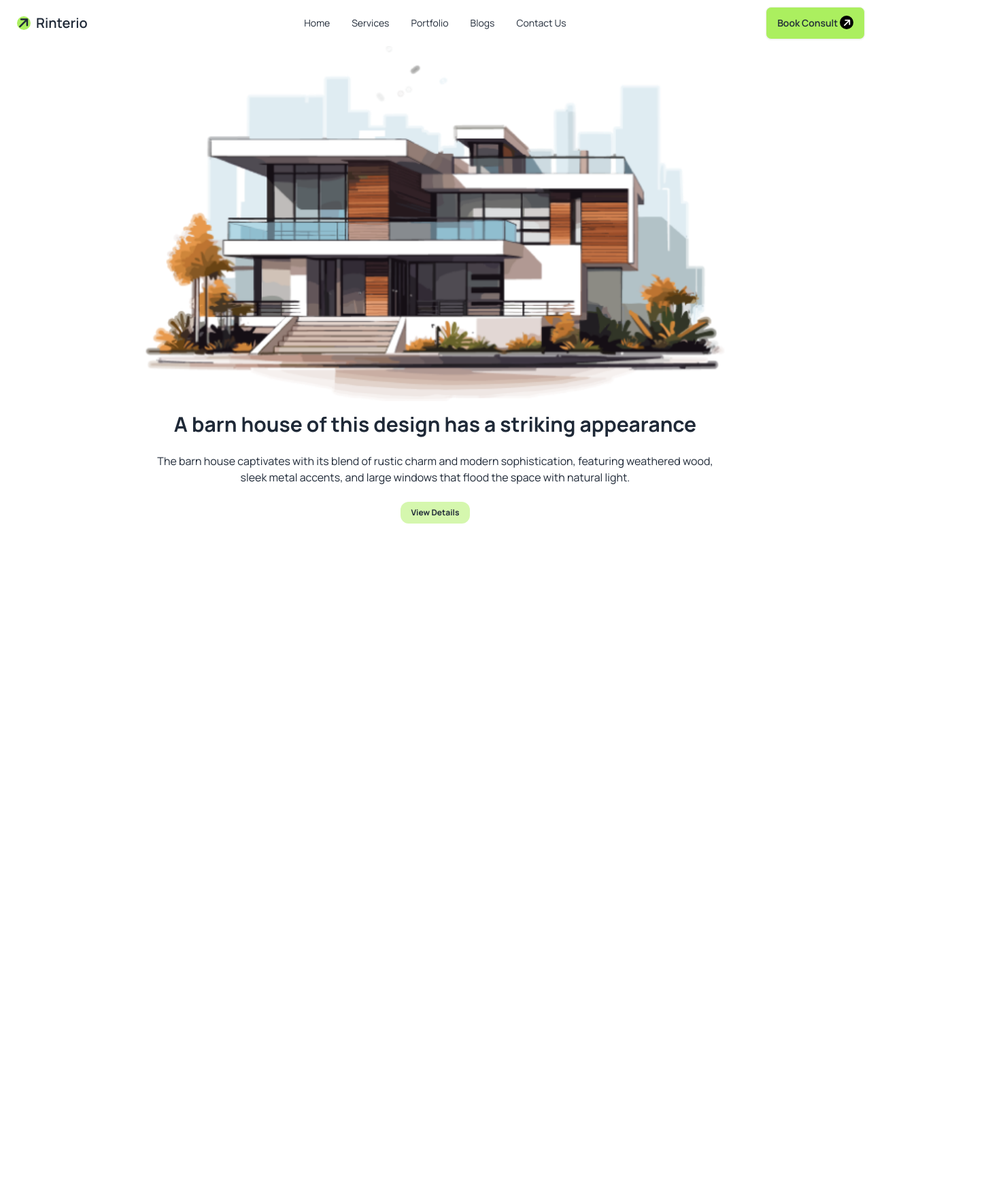
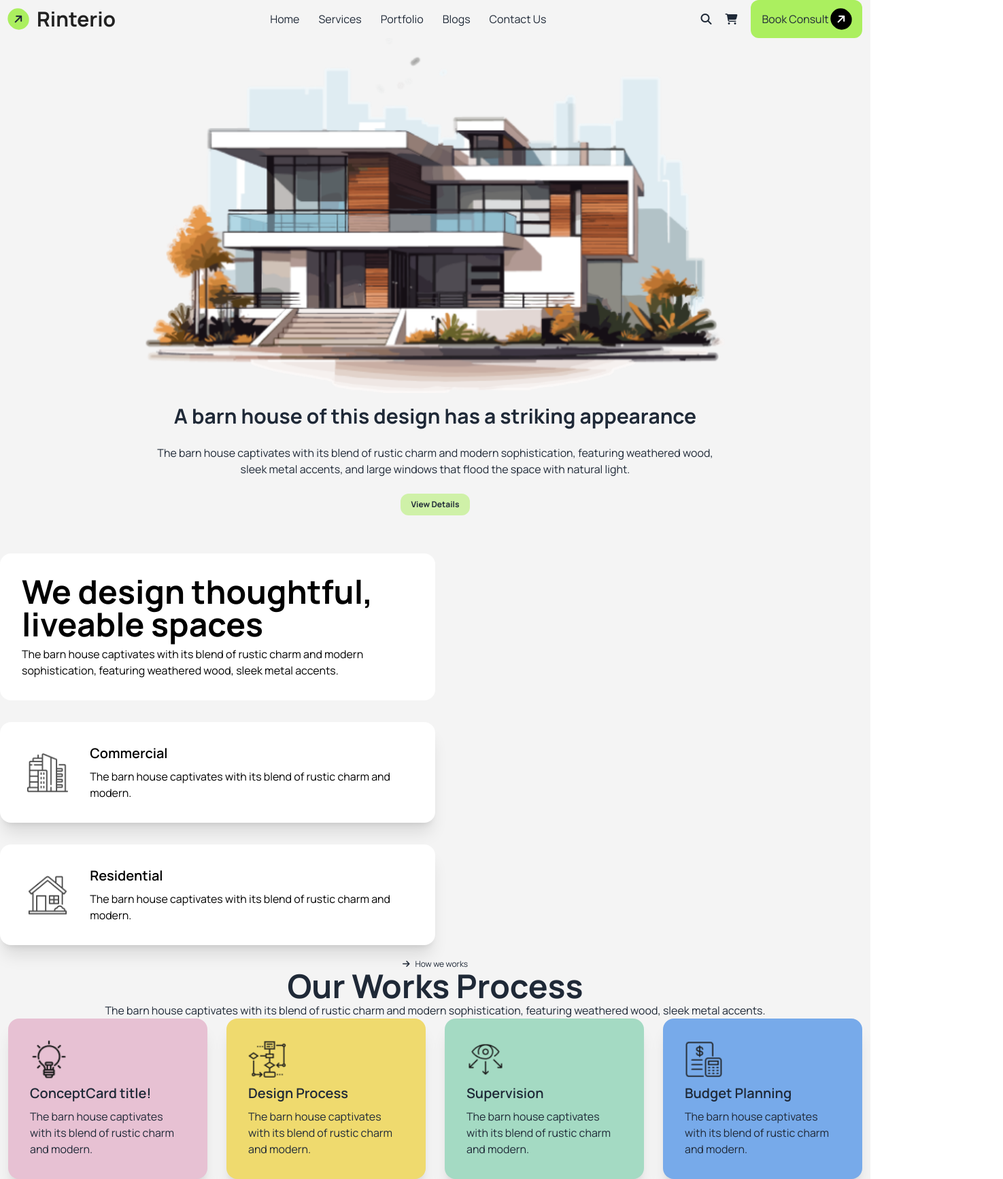
Before and after one commit to mdopi2024/batch-10-assignmen-3, a plain HTML site: page index.html in a window 1280 px wide. Shown: the whole page at 68% size, 1475 px wide, since content can reach past the window. Before the commit the page ends 800 px from the top, so only its background shows below. Drawn offline with nearby package versions, Linux system fonts and the light colour scheme.

Commit message:
our work process section done

```diff
--- a/index.html
+++ b/index.html
@@ -21,60 +21,37 @@
     }
  </style>
 </head>
-<body class="google-font">
+<body class="google-font bg-[#F4F4F4] ">
      <!-- header section start here -->
      <header class=" ">
       <!-- nav bar here -->
-        <nav class="container mx-auto">
-            <div class="navbar bg-base-100">
-                <div class="navbar-start">
-
-                  <a class="btn btn-ghost text-xl">
-                    <i class="fa-solid fa-arrow-right  -rotate-45 bg-[#ABEF5F] w-5 h-5  rounded-full"></i>
-                    Rinterio</a>
+        <nav class="flex items-center justify-between mx-3">
+          <!-- nav start -->
+          <div class="flex  items-center gap-3">
+            <i class="fa-solid fa-arrow-right bg-[#ABEF5F] p-2 rounded-full -rotate-45"></i>
+            <h1 class="text-3xl font-bold text-[#212121]">Rinterio</h1>
           </div>
-                <div class="navbar-center hidden lg:flex">
-                  <ul class="menu menu-horizontal px-1">
-                    <li><a>Home</a></li>
-                      <li><a>Services</a></li>
-                      <li><a>Portfolio</a></li>
-                      <li><a>Blogs</a></li>
-                      <li><a>Contact Us</a></li>
+          <!-- nav center -->
+           <div class="hidden md:hidden lg:block">
+            <ul class="flex gap-7">
+              <li><a href="">Home</a></li>
+              <li><a href="">Services</a></li>
+              <li><a href="">Portfolio</a></li>
+              <li><a href="">Blogs</a></li>
+              <li><a href="">Contact Us</a></li>
             </ul>
            </div>
-                <div class="navbar-end">
+           <!-- nav end -->
+            <div class="flex items-center gap-5 ">
+              <i class="fa-solid fa-magnifying-glass hidden md:block lg:block"></i>
+              <i class="fa-solid fa-cart-shopping  hidden md:block lg:block"></i>
 
-                  <a class="btn  bg-[#ABEF5F]   hidden md:block pt-3 lg:block">
+              <button class="bg-[#ABEF5F] py-3 px-4 rounded-xl hidden md:block lg:block">
                 Book Consult
-                    <i class="fa-solid fa-arrow-right w-5 h-5  -rotate-45 bg-black rounded-full text-white p-1  "></i>
-                </a>
-                  <div class="dropdown">
-                    <div tabindex="0" role="button" class="btn btn-ghost lg:hidden">
-                      <svg
-                        xmlns="http://www.w3.org/2000/svg"
-                        class="h-5 w-5"
-                        fill="none"
-                        viewBox="0 0 24 24"
-                        stroke="currentColor">
-                        <path
-                          stroke-linecap="round"
-                          stroke-linejoin="round"
-                          stroke-width="2"
-                          d="M4 6h16M4 12h8m-8 6h16" />
-                      </svg>
-                    </div>
-                    <ul
-                      tabindex="0"
-                      class="menu menu-sm dropdown-content bg-base-100 rounded-box z-[1] mt-3 w-52 p-2 shadow">
-                      <li><a>Home</a></li>
-                      <li><a>Services</a></li>
-                      <li><a>Portfolio</a></li>
-                      <li><a>Blogs</a></li>
-                      <li><a>Contact Us</a></li>
+                <i class="fa-solid fa-arrow-right bg-black text-white p-2 rounded-full -rotate-45"></i>
 
-                    </ul>
-                  </div>
-                </div>
+              </button>
+              <i class="fa-solid fa-bars text-3xl md:block lg:hidden"></i>
             </div>
         </nav>
       <!-- hero aria section here -->
@@ -97,6 +74,109 @@
             </div>
        </div>
    </header>
+   <!-- main section here -->
+    <section class="my-5 lg:grid lg:grid-cols-2 ">
+         <!-- first part here -->
+         <div class="w-full h-full mt-5">
+          <!-- card number 1 -->
+          <div class="card  bg-[#FFFFFF] ">
+           <div class="card-body text-black ">
+             <h2 class="card-title text-5xl font-bold">We design thoughtful, liveable spaces</h2>
+             <p>The barn house captivates with its blend of rustic charm and
+               modern sophistication, featuring weathered wood, sleek metal accents.</p>
 
+           </div>
+         </div>
+         <!-- card numbrt 2 -->
+          <div class="mt-8 ">
+           <div class="card card-side bg-base-100 shadow-xl text-base text-black">
+             <figure class="pl-10">
+               <img
+                 src="./assets/commercial.png" />
+             </figure>
+             <div class="card-body">
+               <h2 class="card-title">Commercial</h2>
+               <p>The barn house captivates with its blend of rustic charm and modern.</p>
+
+             </div>
+           </div>
+          </div>
+         <!-- card numbrt 3 -->
+          <div class="mt-8 ">
+           <div class="card card-side bg-base-100 shadow-xl text-black ">
+             <figure class="pl-10">
+               <img
+                 src="./assets/residential.png" />
+             </figure>
+             <div class="card-body">
+               <h2 class="card-title">Residential</h2>
+               <p>The barn house captivates with its blend of rustic charm and modern.</p>
+
+             </div>
+           </div>
+          </div>
+
+        </div>
+        <div class="w-full ">
+          <!-- <img class="w-full h-full" src="./assets/Rectangle.png" alt=""> -->
+        </div>
+    </section>
+    <!--  our work process here-->
+      <section>
+        <!-- part number 1 -->
+         <div class="text-center ">
+          <div class="flex gap-2 justify-center items-center text-xs">
+            <i class="fa-solid fa-arrow-right"></i>
+           <p class="text-xs">How we works</p>
+          </div>
+          <h1 class="text-4xl font-bold md:text-5xl lg:text-5xl">Our Works Process</h1>
+          <p>The barn house captivates with its blend of rustic charm and modern sophistication, featuring weathered wood, sleek metal accents.</p>
+         </div>
+         <!-- part number 2 -->
+          <div class="grid gap-7 mx-3 md:grid-cols-2 lg:grid-cols-4">
+            <!-- card 1 -->
+              <div class="card bg-[#E7C1D3]  shadow-xl">
+
+                <div class="card-body">
+                  <img class="w-14 h-14" src="./assets/concept.png" alt="">
+                  <h2 class="card-title">ConceptCard title!</h2>
+                  <p>The barn house captivates with its blend of rustic charm and modern.</p>
+
+              </div>
+             </div>
+            <!-- card 2-->
+              <div class="card bg-[#EFDA6E] shadow-xl">
+
+                <div class="card-body">
+                  <img class="w-14 h-14" src="./assets/flow-chart.png" alt="">
+                  <h2 class="card-title">Design Process</h2>
+                  <p>The barn house captivates with its blend of rustic charm and modern.</p>
+
+              </div>
+             </div>
+            <!-- card 3-->
+              <div class="card bg-[#A4DAC3] shadow-xl">
+
+                <div class="card-body">
+                  <img class="w-14 h-14" src="./assets/vision.png" alt="">
+                  <h2 class="card-title">Supervision</h2>
+                  <p>The barn house captivates with its blend of rustic charm and modern.</p>
+
+              </div>
+             </div>
+            <!-- card -->
+                  <div class="card bg-[#77AAEA] shadow-xl">
+
+                <div class="card-body">
+                  <img class="w-14 h-14" src="./assets/budget-planning.png " alt="">
+                  <h2 class="card-title">Budget Planning</h2>
+                  <p>The barn house captivates with its blend of rustic charm and modern.</p>
+
+              </div>
+             </div>
+
+
+          </div>
+      </section>
 </body>
 </html>
```
Lines whose indentation alone changed are shown as unchanged.
